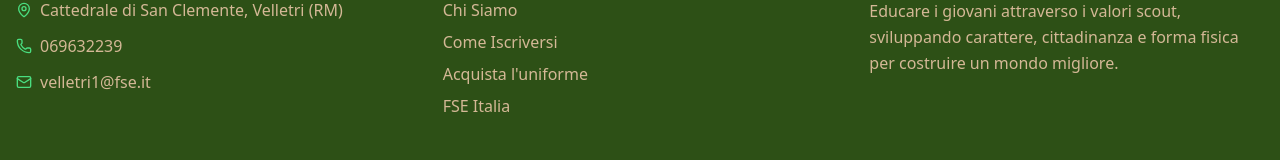
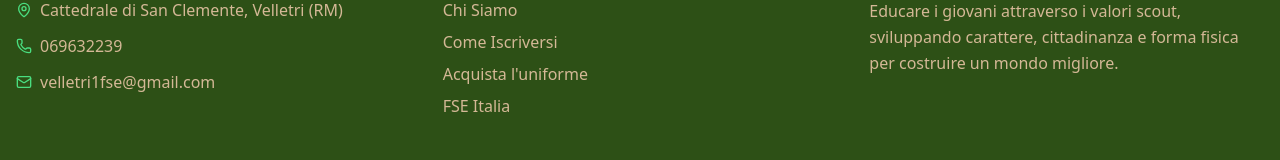
Before and after one commit to RiccardoSchiavetta/Velletri1FSE, a React (Vite) app: page / in a window 1280 px wide. Shown: the part 3360-3520 px from the top of the page. Built offline with nearby package versions, Linux system fonts and the light colour scheme; no server answers.

Commit message:
email aggiornata e funzionante

```diff
--- a/src/Layout.jsx
+++ b/src/Layout.jsx
@@ -162,7 +162,7 @@ export default function Layout({ children, currentPageName }) {
                 </div>
                 <div className="flex items-center">
                   <Mail className="w-4 h-4 mr-2 text-[#4ade80]" />
-                  <a href="mailto:ric851635@gmail.com">velletri1@fse.it</a>
+                  <a href="mailto:velletri1fse@gmail.com">velletri1fse@gmail.com</a>
                 </div>
               </div>
             </div>
```
